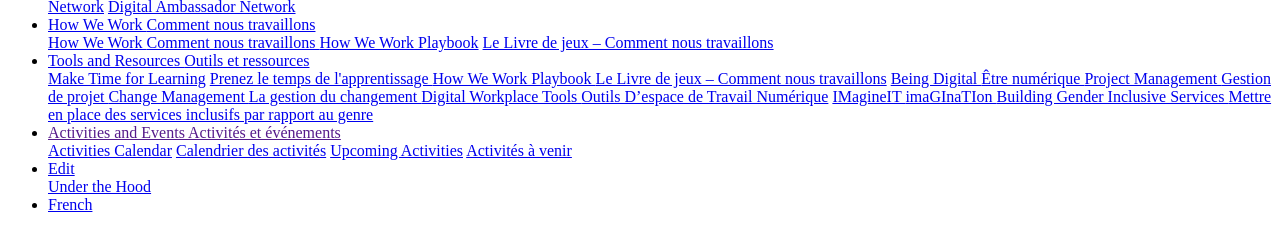
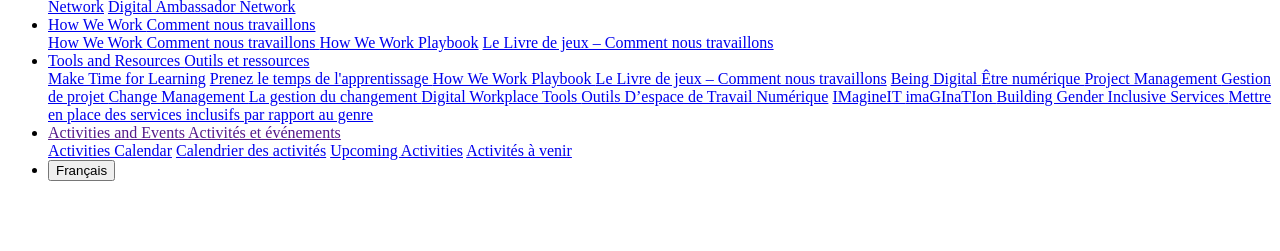
Before and after one commit to tc-ca/TCtransformation, a plain HTML site: page navbar.html in a window 1280 px wide. Shown: the part 333-584 px from the top of the page. Drawn offline with Linux system fonts and the light colour scheme.

Commit message:
Update navbar.html

```diff
--- a/navbar.html
+++ b/navbar.html
@@ -153,13 +153,7 @@
                 </div>
             </li>
 
-
-
-
-            <li class="nav-item dropdown"> <a class="nav-link dropdown-toggle" href="#" id="navbarDropdownMenuLink" data-toggle="dropdown" aria-haspopup="true" aria-expanded="false"> Edit </a>
-                <div class="dropdown-menu" id="right-drop-fix" aria-labelledby="navbarDropdownMenuLink"> <a class="dropdown-item" href="?action=edit">Under the Hood</a> </div>
-            </li>
-            <li class="nav-item"> <a id="language-toggle" class="nav-link" href="#">French</a> </li>
+            <li class="nav-item"> <button class="nav-link" onclick="hideEnglish()">Français</button></li>
         </ul>
     </div>
 </nav>
```
